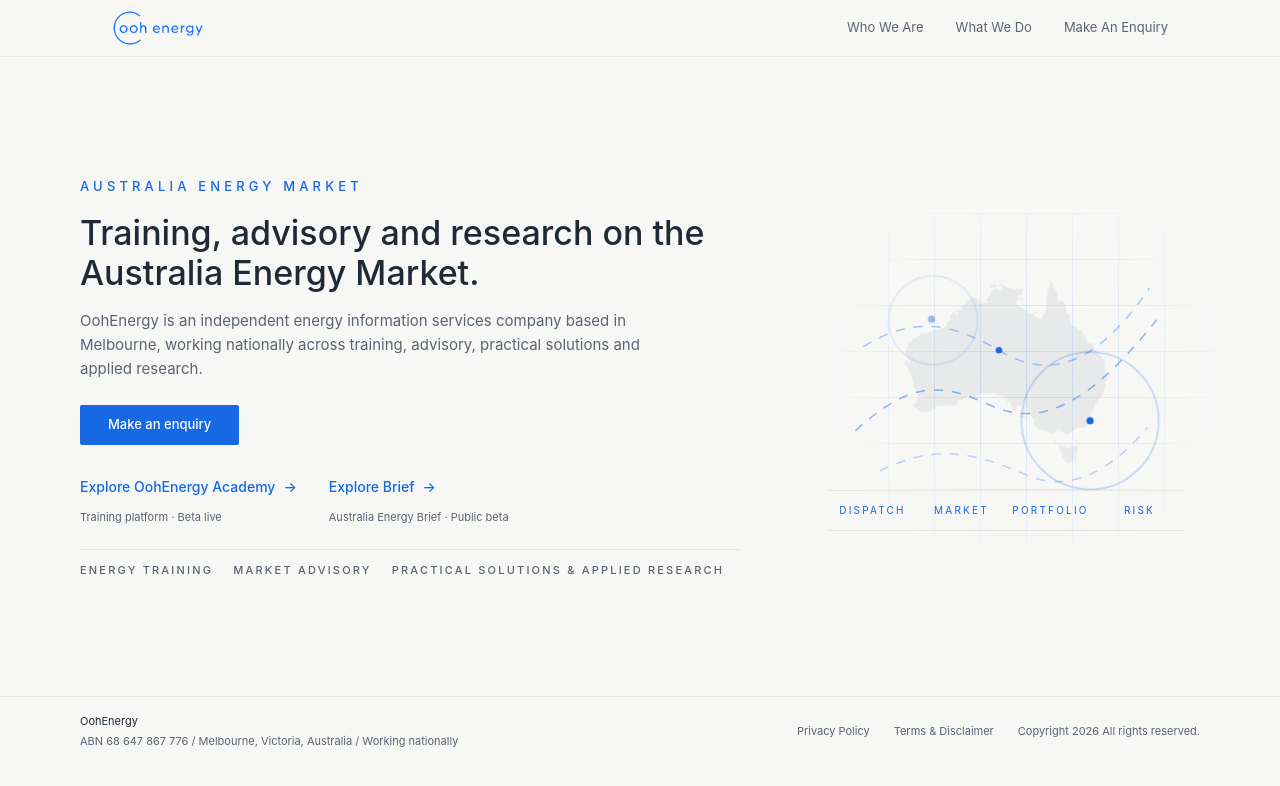
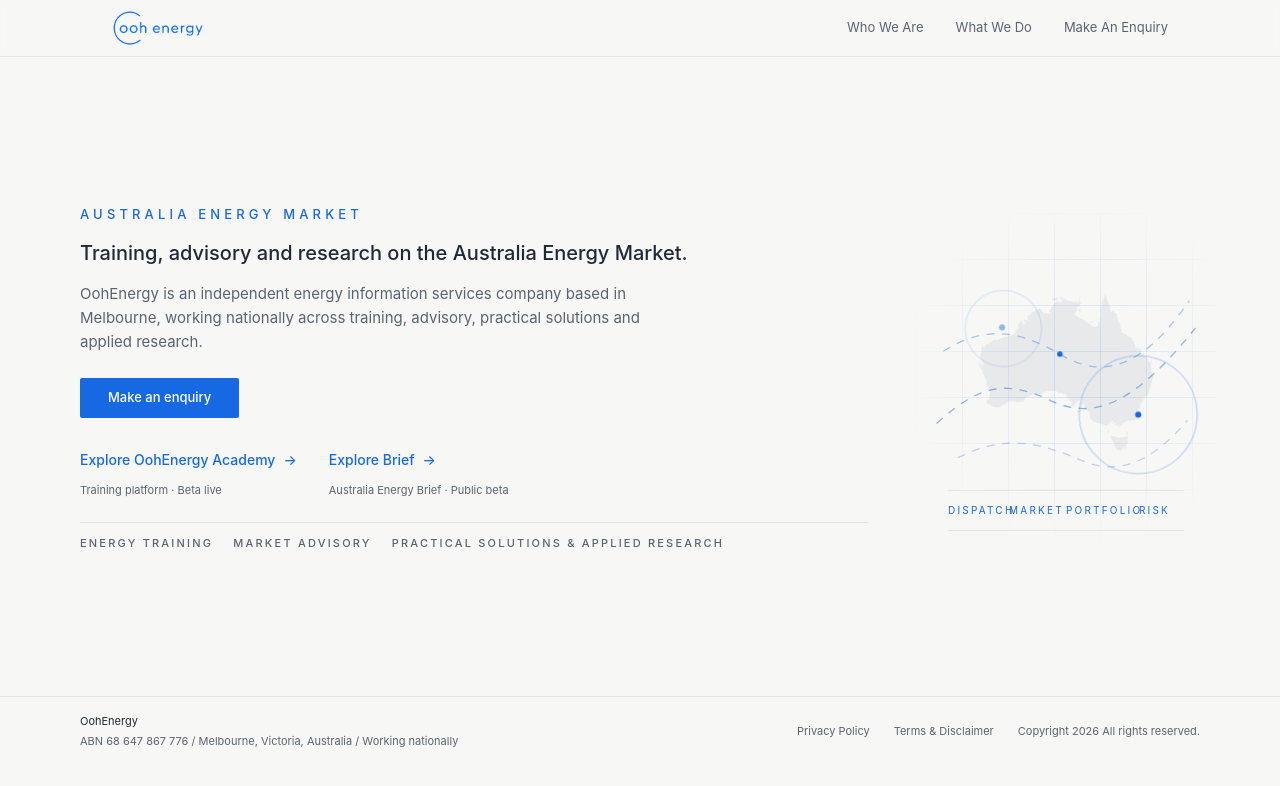
Before and after one commit to TheSkyTop/oohenergy, a Next.js app: page / in a window 1280 px wide. Shown: the top 786 px of the page. Built offline with nearby package versions, Linux system fonts and the light colour scheme; no server answers.

Commit message:
Reduce corporate title scale and keep desktop hero heading on one line

```diff
--- a/app/page.tsx
+++ b/app/page.tsx
@@ -76,12 +76,12 @@ function Hero() {
   return (
     <section className="relative isolate flex min-h-[calc(100svh-108px)] items-center overflow-hidden px-5 pb-5 pt-24 sm:min-h-[calc(100vh-104px)] sm:px-6 sm:pt-20 lg:px-8">
       <MobileEnergyField />
-      <div className="mx-auto grid w-full max-w-[1120px] items-center gap-10 lg:grid-cols-[1fr_420px]">
-        <div className="max-w-[660px]">
+      <div className="mx-auto grid w-full max-w-[1120px] items-center gap-8 lg:grid-cols-[minmax(0,1fr)_300px]">
+        <div className="min-w-0">
           <p className="font-heading text-[11px] font-medium uppercase tracking-[0.28em] text-brand-blue sm:text-[13px] sm:tracking-[0.32em]">
             {site.hero.eyebrow}
           </p>
-          <h1 className="mt-4 max-w-[640px] font-heading text-[26px] font-medium leading-[1.18] tracking-normal text-brand-ink sm:text-[34px]">
+          <h1 className="mt-4 font-heading text-[22px] font-medium leading-[1.3] tracking-normal text-brand-ink sm:text-[24px] lg:whitespace-nowrap lg:text-[18px] xl:text-[20px]">
             {site.hero.title}
           </h1>
           <p className="mt-4 max-w-[600px] text-[14px] leading-6 text-brand-muted sm:text-[15px]">
--- a/components/BrandTabs.tsx
+++ b/components/BrandTabs.tsx
@@ -68,7 +68,7 @@ function WhoWeArePanel() {
         <SectionLabel>{site.about.eyebrow}</SectionLabel>
       </div>
       <div className="min-w-0">
-        <h2 className="max-w-[620px] font-heading text-[21px] font-medium leading-[1.24] text-brand-ink sm:text-[28px]">
+        <h2 className="max-w-[620px] font-heading text-[20px] font-medium leading-[1.3] text-brand-ink sm:text-[22px]">
           {site.about.title}
         </h2>
         <div className="mt-4 space-y-3 text-[13px] leading-6 text-brand-muted sm:text-[14px]">
@@ -115,7 +115,7 @@ function WhatWeDoPanel() {
     <div id="what-we-do-panel" role="tabpanel" aria-labelledby="what-we-do-tab">
       <div className="max-w-[660px]">
         <SectionLabel>{site.whatWeDo.eyebrow}</SectionLabel>
-        <h2 className="mt-3 font-heading text-[21px] font-medium leading-[1.24] text-brand-ink sm:text-[28px]">
+        <h2 className="mt-3 font-heading text-[20px] font-medium leading-[1.3] text-brand-ink sm:text-[22px]">
           {site.whatWeDo.title}
         </h2>
       </div>
@@ -151,7 +151,7 @@ function EnquiryPanel() {
     <div id="make-enquiry-panel" role="tabpanel" aria-labelledby="make-enquiry-tab" className="grid gap-5 md:grid-cols-[280px_1fr] md:gap-10">
       <div>
         <SectionLabel>{site.contact.eyebrow}</SectionLabel>
-        <h2 className="mt-3 font-heading text-[21px] font-medium leading-[1.24] text-brand-ink sm:text-[28px]">
+        <h2 className="mt-3 font-heading text-[20px] font-medium leading-[1.3] text-brand-ink sm:text-[22px]">
           {site.contact.title}
         </h2>
         <p className="mt-2.5 text-[13px] leading-6 text-brand-muted">{site.contact.text}</p>
```
